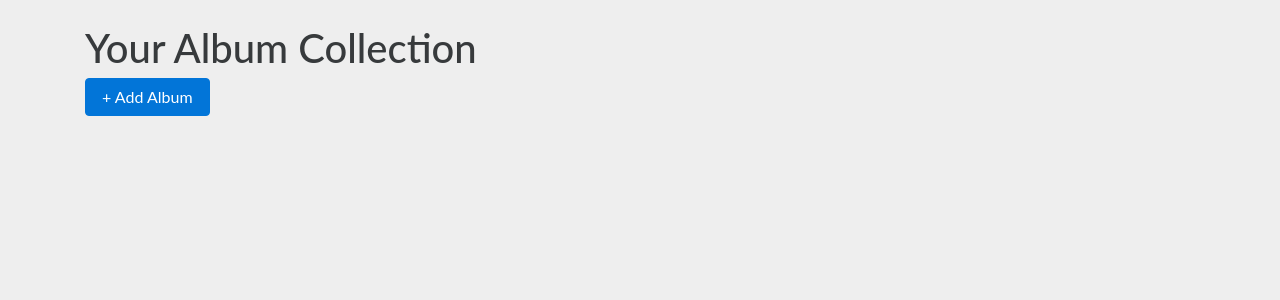
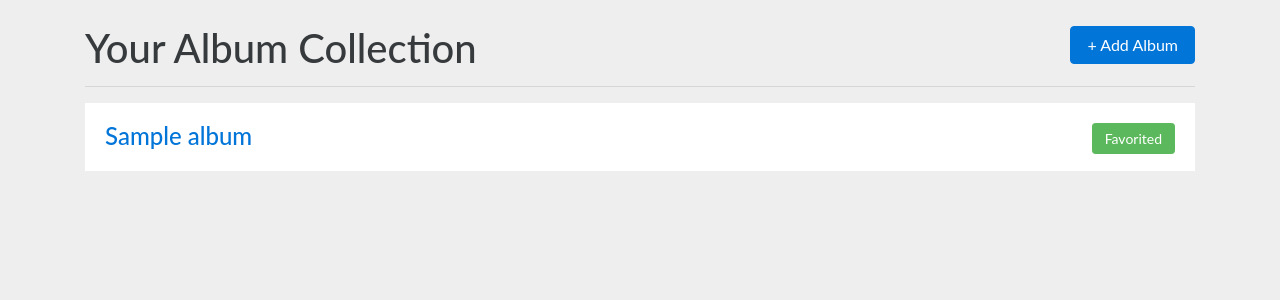
Before and after one commit to joelrojo/recordly, a Django app: page /albums in a window 1280 px wide. Shown: the part 54-354 px from the top of the page. Run offline with Django 3.2, Linux system fonts and the light colour scheme; a user stored in the database is signed in; tables that the repository leaves empty hold one stand-in row (values such as "Sample post"); some libraries are stand-ins or nearby versions.

Commit message:
single pages + favorites + album user

```diff
--- a/app/models.py
+++ b/app/models.py
@@ -1,6 +1,7 @@
 from __future__ import unicode_literals
 
 from django.db import models
+from django.contrib.auth.models import User
 
 
 class Song(models.Model):
@@ -33,6 +34,7 @@ class Album(models.Model):
     favorited = models.BooleanField(default=False)
     songs = models.ManyToManyField(Song, blank=True)
     artist = models.ForeignKey(Artist, blank=True)
+    user = models.ForeignKey(User, blank=True)
 
     def __unicode__(self):
         return self.title or u''
--- a/app/static/css/custom.css
+++ b/app/static/css/custom.css
@@ -204,3 +204,11 @@ html.app {
   border-top-left-radius: 0;
   border-top-right-radius: 0;
 }
+
+
+/* album items */
+.item {
+    padding: 20px;
+    background-color: #fff;
+    margin-bottom: 20px;
+}
--- a/app/templates/app/albums.html
+++ b/app/templates/app/albums.html
@@ -4,10 +4,46 @@
 {% block title %} | Your Album Collection{% endblock title %}
 
 {% block js_includes %}
+<script>
+    $(function(){
+    });
+</script>
 {% endblock js_includes %}
 
 
 {% block content %}
-<h1>Your Album Collection</h1>
-<button class="btn btn-primary">&plus; Add Album</button>
+<div class="modal fade" id="add-album">
+  <div class="modal-dialog" role="document">
+    <div class="modal-content">
+      <div class="modal-header">
+        <button type="button" class="close" data-dismiss="modal" aria-label="Close">
+          <span aria-hidden="true">&times;</span>
+        </button>
+        <h4 class="modal-title">Add Album</h4>
+      </div>
+      <div class="modal-body">
+
+      </div>
+      <div class="modal-footer">
+        <button type="button" class="btn btn-secondary" data-dismiss="modal">Close</button>
+        <button type="button" class="btn btn-primary">Add</button>
+      </div>
+    </div><!-- /.modal-content -->
+  </div><!-- /.modal-dialog -->
+</div><!-- /.modal -->
+
+
+<h1 style="display:inline;">Your Album Collection</h1>
+<button class="btn btn-primary" style="float:right;" data-toggle="modal" data-target="#add-album">&plus; Add Album</button>
+<hr>
+{% for album in albums %}
+  <div class="item">
+    <h4 style="display:inline;"><a href="{% url 'album_page' album.key %}">{{ album.title }}</a></h4>
+    {% if album.favorited %}
+        <button type="button" class="btn btn-success btn-sm favorite" style="float:right;" data-key="{{ album.key }}">Favorited</button>
+    {% else %}
+        <button type="button" class="btn btn-primary btn-sm favorite" style="float:right;" data-key="{{ album.key }}">&plus; Favorite</button>
+    {% endif %}
+  </div>
+{% endfor %}
 {% endblock content %}
--- a/app/templates/app/base.html
+++ b/app/templates/app/base.html
@@ -53,8 +53,8 @@
     <!-- Bootstrap core JavaScript
     ================================================== -->
     <!-- Placed at the end of the document so the pages load faster -->
+    <script src="{% static 'js/jquery.min.js' %}"></script>
     <script src="{% static 'js/bootstrap.min.js' %}"></script>
-    <script src="{% static 'js/jquery.min.js' %}"></script>
     {% block js_includes %}{% endblock js_includes %}
   </body>
 </html>
--- a/app/urls.py
+++ b/app/urls.py
@@ -9,5 +9,8 @@ urlpatterns = [
     url(r'^signup$', views.signup_user, name='signup'),
     # logged in app
     url(r'^albums$', views.albums, name='albums'),
-    url(r'^favoriates$', views.favorites, name='favorites'),
+    url(r'^favorites$', views.favorites, name='favorites'),
+    url(r'^album/(?P<key>\w{8})$', views.album_page, {}, 'album_page'),
+    url(r'^song/(?P<key>\w{8})$', views.song_page, {}, 'song_page'),
+    url(r'^artist/(?P<key>\w{8})$', views.artist_page, {}, 'artist_page'),
 ]
--- a/app/views.py
+++ b/app/views.py
@@ -55,7 +55,10 @@ def signup_user(request):
         )
         new_user.save()
 
-        user = authenticate(username=request.POST['username'], password=request.POST['password'])
+        user = authenticate(
+            username=request.POST['username'],
+            password=request.POST['password']
+        )
         if user is not None:
             login(request, user)
             return redirect(settings.LOGIN_REDIRECT_URL)
@@ -68,10 +71,38 @@ def signup_user(request):
 @login_required
 def albums(request):
     c = {}
+    c['albums'] = Album.objects.filter(user=request.user)
     return render(request, 'app/albums.html', c)
 
 
 @login_required
 def favorites(request):
     c = {}
+    c['albums'] = Album.objects.filter(user=request.user, favorited=True)
+    c['songs'] = Song.objects.filter(favorited=True)
+    c['artists'] = Artist.objects.filter(favorited=True)
     return render(request, 'app/favorites.html', c)
+
+
+@login_required
+def album_page(request, key):
+    c = {}
+    album = get_object_or_404(Album, key=key)
+    c['album'] = album
+    return render(request, 'app/single/album.html', c)
+
+
+@login_required
+def song_page(request, key):
+    c = {}
+    song = get_object_or_404(Song, key=key)
+    c['song'] = song
+    return render(request, 'app/single/song.html', c)
+
+
+@login_required
+def artist_page(request, key):
+    c = {}
+    artist = get_object_or_404(Artist, key=key)
+    c['artist'] = artist
+    return render(request, 'app/single/artist.html', c)
```
Also changed, not shown: app/templates/app/favorites.html (+28 -0 lines), app/templates/app/single/album.html (added, +12 -0 lines), app/templates/app/single/artist.html (added, +12 -0 lines), app/templates/app/single/song.html (added, +12 -0 lines), app/migrations/0002_album_user.py (added).
